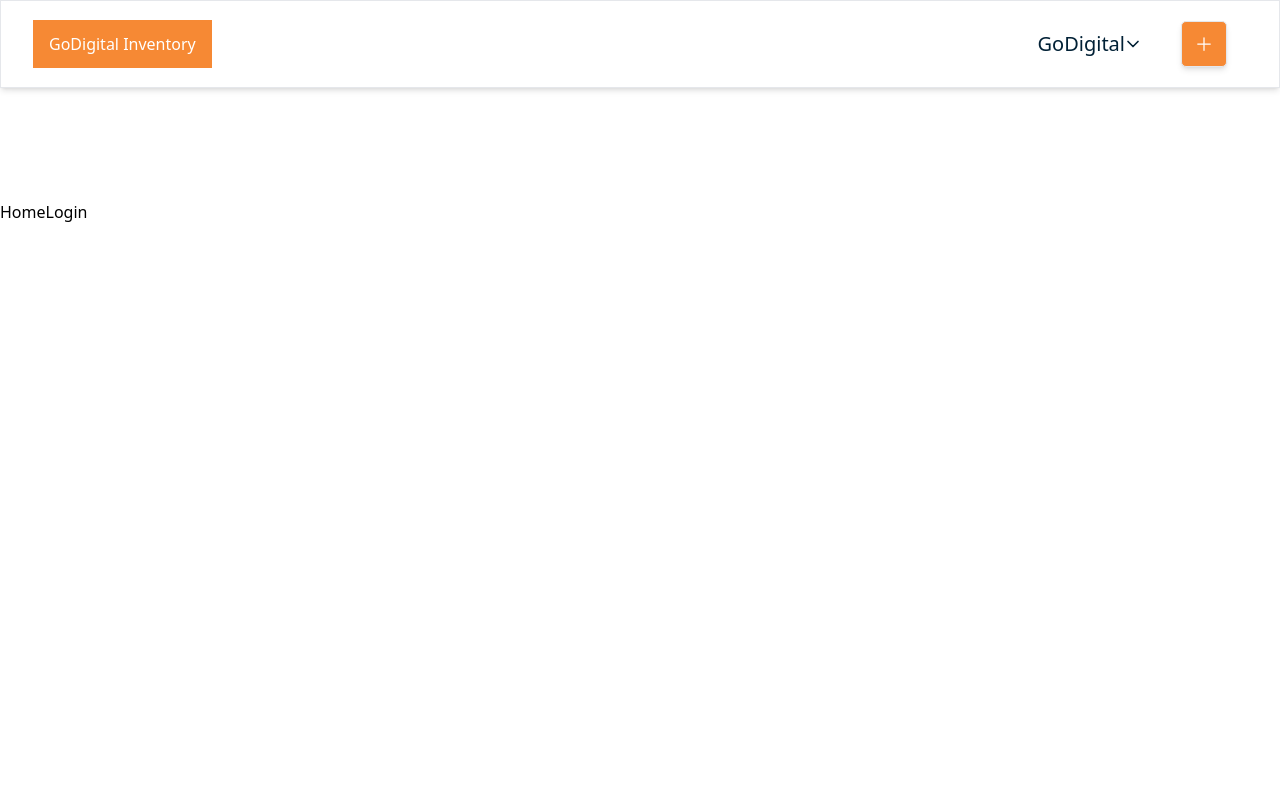
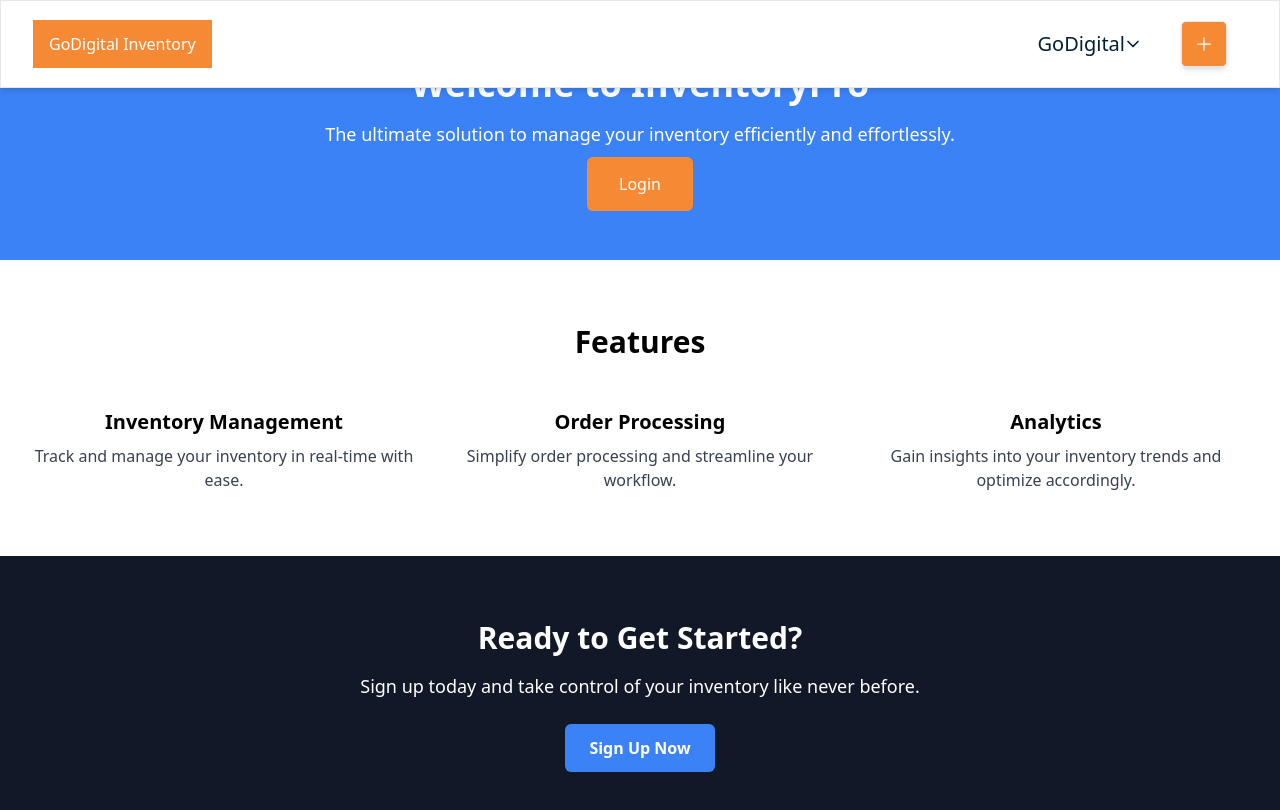
Before and after one commit to bisratlike/Go-Digital-inventory-system, a React (Vite) app in the folder client/: page / in a window 1280 px wide. Shown: the top 810 px of the page. Built offline with nearby package versions, Linux system fonts and the light colour scheme.

Commit message:
Some ui are added for demo

```diff
--- /dev/null
+++ b/client/src/components/CTA.jsx
@@ -0,0 +1,22 @@
+// src/components/CTA.jsx
+import React from 'react';
+
+const CTA = () => {
+  return (
+    <section className="bg-gray-900 text-white py-16 px-4">
+      <div className="container mx-auto text-center">
+        <h2 className="text-3xl font-bold">Ready to Get Started?</h2>
+        <p className="mt-4 text-lg">
+          Sign up today and take control of your inventory like never before.
+        </p>
+        <div className="mt-6">
+          <button className="bg-blue-500 text-white px-6 py-3 rounded-md font-bold">
+            Sign Up Now
+          </button>
+        </div>
+      </div>
+    </section>
+  );
+};
+
+export default CTA;
--- a/client/src/components/Dashboard.jsx
+++ b/client/src/components/Dashboard.jsx
@@ -68,10 +68,10 @@ const Dashboard = ({ userName }) => {
   }, [stockReportData]);
 
   return (
-    <div className="min-h-screen mb-[200px] pb-12 w-[90%] lg:ml-[200px] p-4 mt-20 "> {/* Adjusted margin for large screens */}
+    <div className="min-h-screen  lg: mt-20 "> {/* Adjusted margin for large screens */}
       <div className="text-[25px] font-bold mb-4 bg-secondary-color text-white p-10">Hello, {userName}</div>
 
-      <div className='w-[80%] m-auto'>
+      <div className=' m-auto'>
       <div>
       <Typography variant="h6" color="secondary-color" className='font-bold text-[25px] mb-3'>
           Activity
--- /dev/null
+++ b/client/src/components/Features.jsx
@@ -0,0 +1,37 @@
+// src/components/Features.jsx
+import React from 'react';
+
+const Features = () => {
+  return (
+    <section className="py-16 px-4">
+      <div className="container mx-auto">
+        <h2 className="text-3xl font-bold text-center">Features</h2>
+        <div className="flex flex-wrap justify-center mt-8">
+          <div className="w-1/3 px-4 text-center">
+            <i className="fas fa-box fa-3x text-blue-500"></i>
+            <h3 className="mt-4 text-xl font-semibold">Inventory Management</h3>
+            <p className="mt-2 text-gray-700">
+              Track and manage your inventory in real-time with ease.
+            </p>
+          </div>
+          <div className="w-1/3 px-4 text-center">
+            <i className="fas fa-truck fa-3x text-blue-500"></i>
+            <h3 className="mt-4 text-xl font-semibold">Order Processing</h3>
+            <p className="mt-2 text-gray-700">
+              Simplify order processing and streamline your workflow.
+            </p>
+          </div>
+          <div className="w-1/3 px-4 text-center">
+            <i className="fas fa-chart-line fa-3x text-blue-500"></i>
+            <h3 className="mt-4 text-xl font-semibold">Analytics</h3>
+            <p className="mt-2 text-gray-700">
+              Gain insights into your inventory trends and optimize accordingly.
+            </p>
+          </div>
+        </div>
+      </div>
+    </section>
+  );
+};
+
+export default Features;
--- a/client/src/components/Footer.jsx
+++ b/client/src/components/Footer.jsx
@@ -1,34 +1,8 @@
-import { useState, useEffect } from "react";
-import { Typography,useLayoutEffect } from "@material-tailwind/react";
-import Logo from "../assets/GoDigital-Logo.png"
+import { Typography } from "@material-tailwind/react";
+import Logo from "../assets/GoDigital-Logo.png";
 
- function Footer() {
-
-  const [isVisible, setIsVisible] = useState(false);
-
-  useEffect(() => {
-    const handleScroll = () => {
-      const scrollPosition = window.pageYOffset;
-      const pageHeight = document.body.scrollHeight - window.innerHeight;
-      setIsVisible(scrollPosition >= pageHeight);
-    };
-
-    window.addEventListener("scroll", handleScroll);
-
-    return () => {
-      window.removeEventListener("scroll", handleScroll);
-    };
-  }, []);
-  return (
-    <>
-    { isVisible && (
-      <div
-      style={{
-        height: "50px",/* adjust the height to match the footer's height */
-      }}
-    />
-  )}
-        <footer className={`w-full bg-white   fixed bottom-0 ${isVisible? "" : "hidden"}`}>
+const Footer = () => (
+  <footer className="w-full bg-white bottom-0">
     <div className="flex flex-row flex-wrap items-center justify-center gap-y-6 gap-x-12 bg-white text-center md:justify-between">
       <img src={Logo} alt="GoDigital Logo" className="w-[150px]" />
       <ul className="flex flex-wrap items-center gap-y-2 gap-x-8">
@@ -90,17 +64,13 @@ import Logo from "../assets/GoDigital-Logo.png"
         Privacy Policy
       </Typography>
       <Typography color="blue-gray" className="text-center font-normal">
-                &copy; 2023  Go Digital Technologies, Inc.
+        &copy; 2023 Go Digital Technologies, Inc.
       </Typography>
       <Typography color="blue-gray" className="text-center font-normal">
         Terms and Conditions
       </Typography>
     </div>
   </footer>
-
-
-    </>
 );
-}
 
 export default Footer;
--- /dev/null
+++ b/client/src/components/Hero.jsx
@@ -0,0 +1,21 @@
+// src/components/Hero.jsx
+import React from 'react';
+import { Link } from 'react-router-dom';
+
+const Hero = () => {
+  return (
+    <section className="bg-blue-500 text-white py-16 px-4">
+      <div className="container mx-auto text-center">
+        <h1 className="text-4xl font-bold">Welcome to InventoryPro</h1>
+        <p className="mt-4 text-lg">
+          The ultimate solution to manage your inventory efficiently and effortlessly.
+        </p>
+        <div className="mt-6">
+        <Link to="/login" className='bg-primary-color text-white py-4 px-8 rounded-md'>Login</Link>
+        </div>
+      </div>
+    </section>
+  );
+};
+
+export default Hero;
--- a/client/src/components/MainNavBar.jsx
+++ b/client/src/components/MainNavBar.jsx
@@ -93,7 +93,7 @@ import { useState } from "react";
 
   return (
     <div className=" max-h-[768px] w-full ">
-      <Navbar className="fixed w-full top-0 z-10 h-max  rounded-none px-4 py-2 lg:px-8 lg:py-4">
+      <Navbar className="fixed w-full z-10">
         <div className="flex items-center justify-between text-blue-gray-900">
           <Typography
             as="a"
--- a/client/src/components/SideBar.jsx
+++ b/client/src/components/SideBar.jsx
@@ -42,9 +42,9 @@ import { useState } from "react";
   };
 
   return (
-    <aside className="w-64 absolute inset-y-0 left-0">
-   <div className=" hidden md:block fixed top-14  ">
-    <Card className=" h-[100vh] w-full max-w-[20rem] p-4 shadow-xl shadow-blue-gray-900/5 bg-background-color flex flex-col">
+    <aside className="-z-1 h-[100vh] w-64  ">
+   <div className=" hidden md:block fixed">
+    <Card className=" h-[100vh] w-full lg:max-w-[20rem] lg:p-4 shadow-xl shadow-blue-gray-900/5 bg-background-color flex flex-col">
       <div className="mt-[44.6px]">
         <Typography variant="h6" color="blue-gray">
           General
--- a/client/src/pages/Home.jsx
+++ b/client/src/pages/Home.jsx
@@ -1,12 +1,19 @@
-import React from 'react'
-import { Link } from 'react-router-dom'
+// src/pages/Home.jsx
+import React from 'react';
+import Hero from '../components/Hero';
+import Features from '../components/Features';
+import CTA from '../components/CTA';
+
 const Home = () => {
   return (
-    <div className='mt-[200px]'>
-        Home
-        <Link to="/login">Login</Link>
+    <div>
+      <Hero />
+      <Features />
+      <CTA />
     </div>
-  )
-}
+  );
+};
 
-export default Home
+export default Home;
+
+{/* <Link to="/login">Login</Link> */}
```
Also changed, not shown: client/src/components/HomeNavBar.jsx (added). Lines whose indentation alone changed are shown as unchanged.
